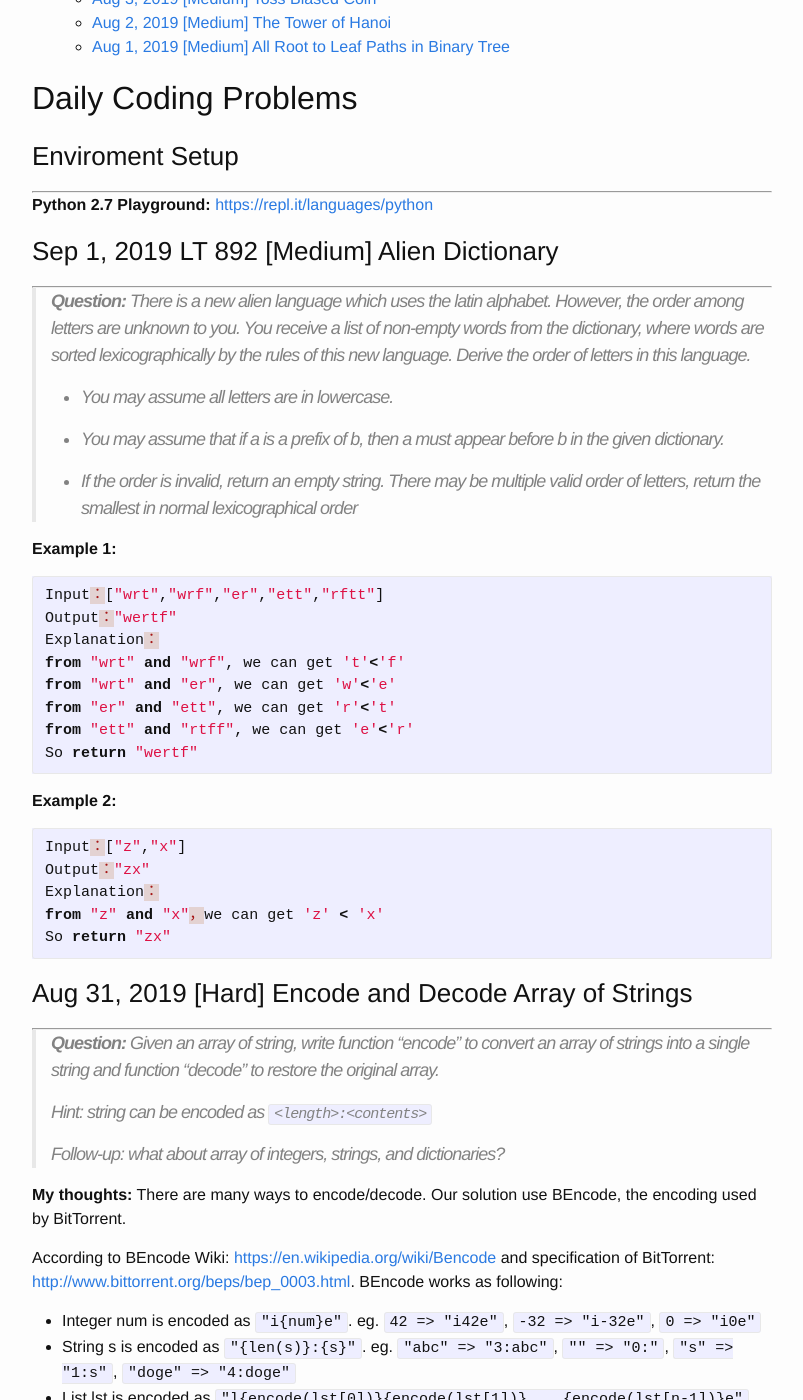
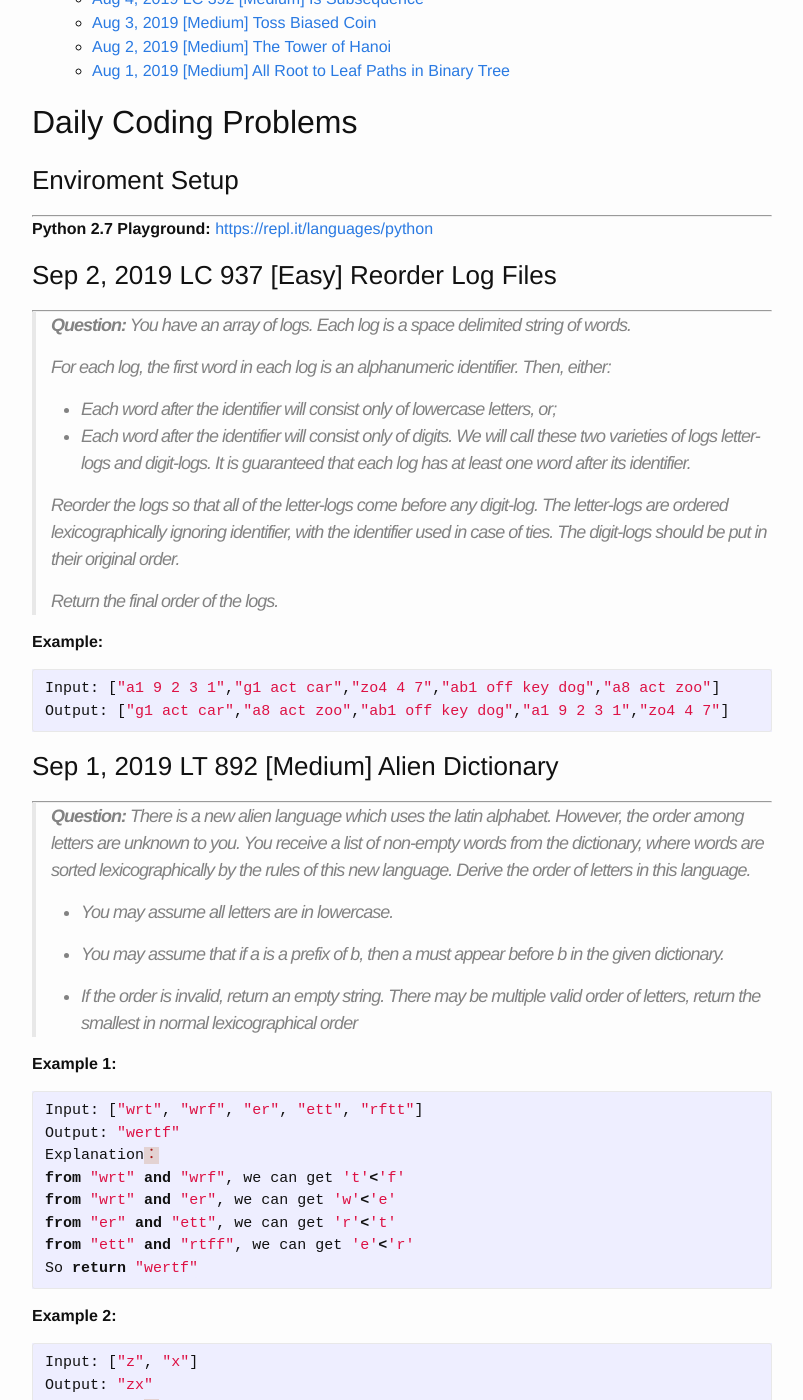
Before and after one commit to trsong/trsong.github.io, a Jekyll site: the page built from _posts/2019-08-01-DailyQuestionsAug.md, in a window 1280 px wide and 1400 px high, scrolled down 1125 px. Shown: the whole window, without its empty margins (238-1041 px from the left). Built offline with Jekyll 4.4.1, drawn with Linux system fonts in a browser that asks for light colours; some of the changed text lies outside the part shown.

Commit message:
Add Sep 2 Question

````diff
--- a/_posts/2019-08-01-DailyQuestionsAug.md
+++ b/_posts/2019-08-01-DailyQuestionsAug.md
@@ -47,6 +47,26 @@ A N B
 > is considered valid.
 
 --->
+### Sep 2, 2019 LC 937 \[Easy\] Reorder Log Files
+---
+> **Question:** You have an array of logs. Each log is a space delimited string of words.
+>
+> For each log, the first word in each log is an alphanumeric identifier.  Then, either:
+>
+> - Each word after the identifier will consist only of lowercase letters, or;
+> - Each word after the identifier will consist only of digits.
+We will call these two varieties of logs letter-logs and digit-logs.  It is guaranteed that each log has at least one word after its identifier.
+>
+> Reorder the logs so that all of the letter-logs come before any digit-log.  The letter-logs are ordered lexicographically ignoring identifier, with the identifier used in case of ties.  The digit-logs should be put in their original order.
+>
+> Return the final order of the logs.
+
+**Example:**
+
+```py
+Input: ["a1 9 2 3 1","g1 act car","zo4 4 7","ab1 off key dog","a8 act zoo"]
+Output: ["g1 act car","a8 act zoo","ab1 off key dog","a1 9 2 3 1","zo4 4 7"]
+```
 
 ### Sep 1, 2019 LT 892 \[Medium\] Alien Dictionary
 ---
````
Also changed, not shown: other parts of _posts/2019-08-01-DailyQuestionsAug.md (+4 -4 lines).
